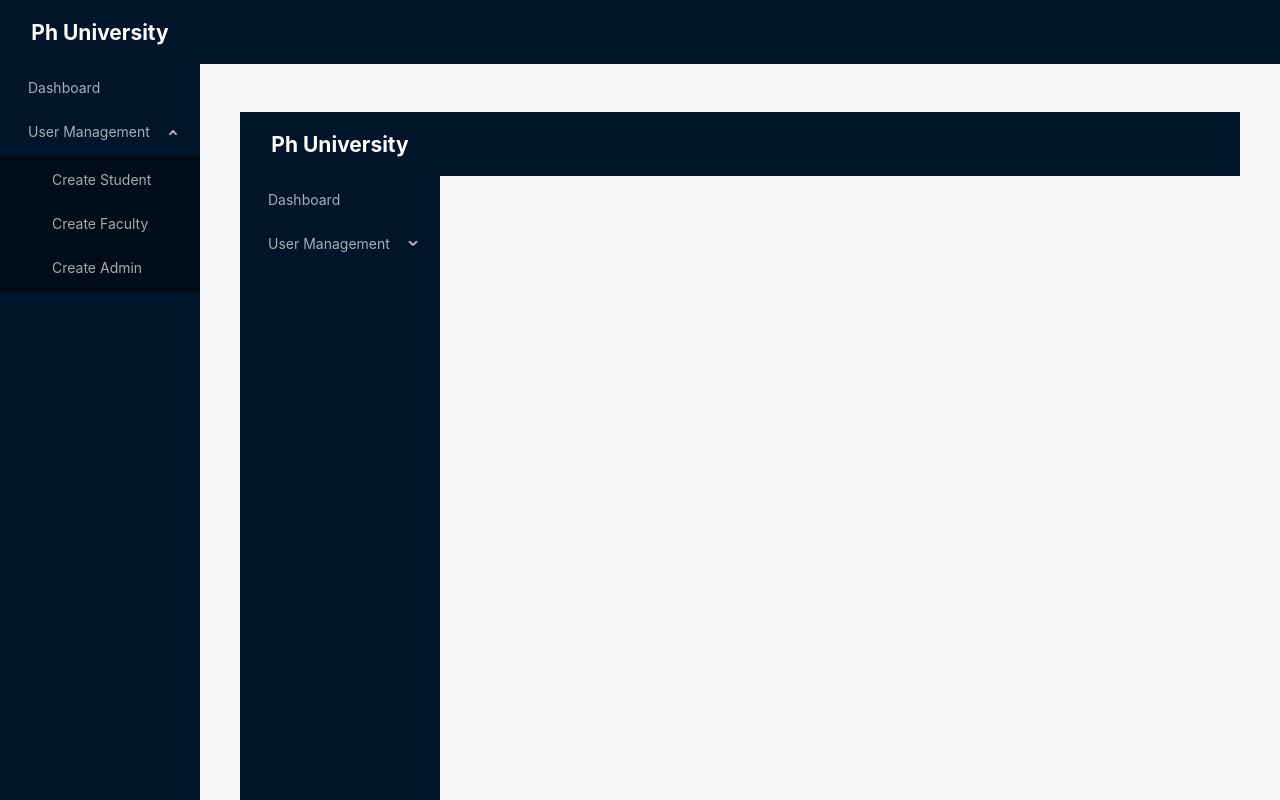
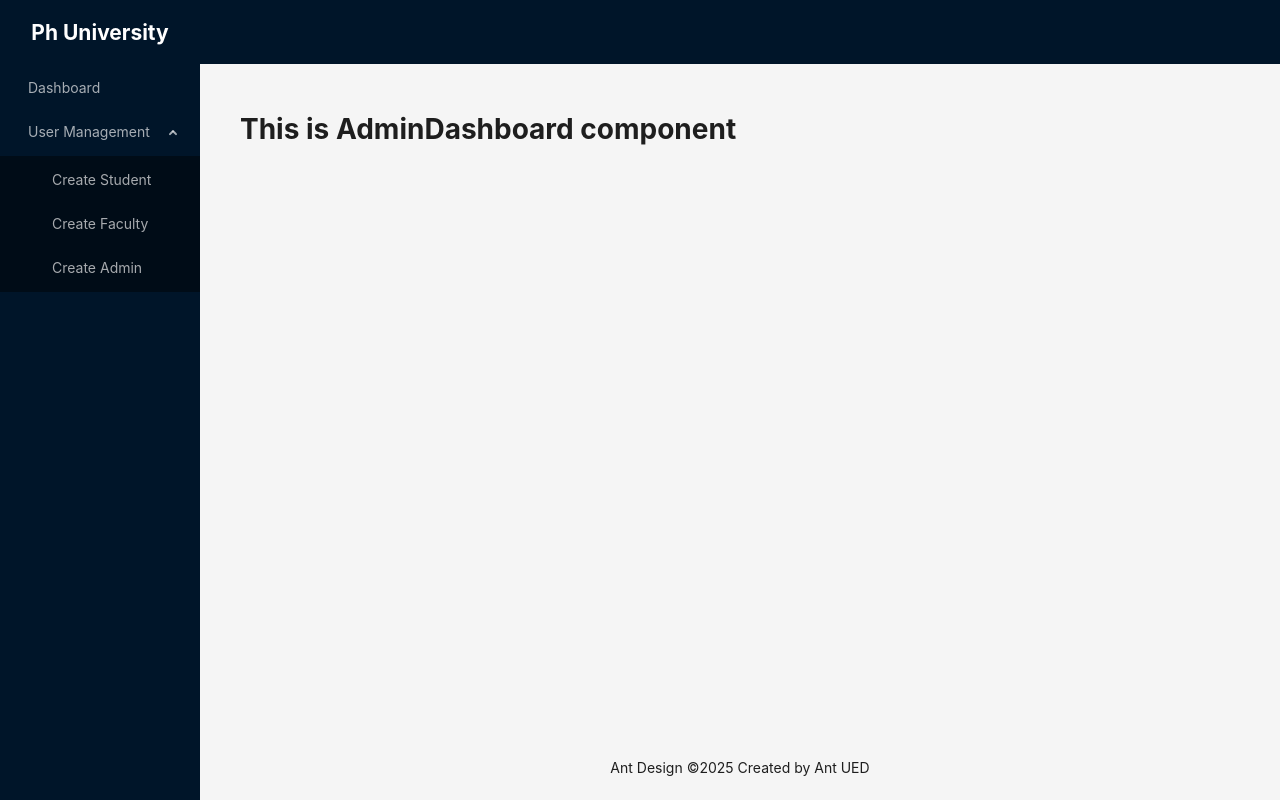
Before and after one commit to codermahbub20/university-of-tealand-client, a React (Vite) app: page /admin/dashboard in a window 1280 px wide. Both pictures are taken after a click on the element "User Management". Shown: the top 800 px of the page. Built offline with nearby package versions, Linux system fonts and the light colour scheme.

Commit message:
Refactor hard-coded sidebar items

```diff
--- a/src/components/layout/MainLayout.tsx
+++ b/src/components/layout/MainLayout.tsx
@@ -1,32 +1,33 @@
-import { Layout, Menu, MenuProps } from "antd";
+import { Layout, Menu } from "antd";
 
-import { NavLink, Outlet } from "react-router-dom";
+import { Outlet } from "react-router-dom";
+import { adminSidebars } from "../../routes/routes.admins";
 const { Header, Content, Footer, Sider } = Layout;
 
-const items: MenuProps["items"] = [
-  {
-    key: "Dashboard",
-    label: <NavLink to="/admin/dashboard">Dashboard</NavLink>,
-  },
-  {
-    key: "User Management",
-    label: "User Management",
-    children: [
-      {
-        key: "Create Student",
-        label: <NavLink to="/admin/create-student">Create Student</NavLink>,
-      },
-      {
-        key: "Create Faculty",
-        label: <NavLink to="/admin/create-faculty">Create Faculty</NavLink>,
-      },
-      {
-        key: "Create Admin",
-        label: <NavLink to="/admin/create-admin">Create Admin</NavLink>,
-      },
-    ],
-  },
-];
+// const items: MenuProps["items"] = [
+//   {
+//     key: "Dashboard",
+//     label: <NavLink to="/admin/dashboard">Dashboard</NavLink>,
+//   },
+//   {
+//     key: "User Management",
+//     label: "User Management",
+//     children: [
+//       {
+//         key: "Create Student",
+//         label: <NavLink to="/admin/create-student">Create Student</NavLink>,
+//       },
+//       {
+//         key: "Create Faculty",
+//         label: <NavLink to="/admin/create-faculty">Create Faculty</NavLink>,
+//       },
+//       {
+//         key: "Create Admin",
+//         label: <NavLink to="/admin/create-admin">Create Admin</NavLink>,
+//       },
+//     ],
+//   },
+// ];
 
 const MainLayout = () => {
   return (
@@ -57,7 +58,7 @@ const MainLayout = () => {
             theme="dark"
             mode="inline"
             defaultSelectedKeys={["4"]}
-            items={items}
+            items={adminSidebars}
           />
         </Sider>
         <Layout>
--- /dev/null
+++ b/src/pages/admin/AdminDashboard.tsx
@@ -0,0 +1,9 @@
+const AdminDashboard = () => {
+  return (
+    <div>
+      <h1> This is AdminDashboard component </h1>
+    </div>
+  );
+};
+
+export default AdminDashboard;
--- a/src/routes/routes.admins.tsx
+++ b/src/routes/routes.admins.tsx
@@ -1,38 +1,69 @@
 import { ReactNode } from "react";
-import App from "../App";
 import CreateAdmin from "../pages/admin/CreateAdmin";
 import CreateFaculty from "../pages/admin/CreateFaculty";
 import CreateStudent from "../pages/admin/CreateStudent";
+import { NavLink } from "react-router-dom";
+import AdminDashboard from "../pages/admin/AdminDashboard";
 
 type TRoute = { path: string; element: ReactNode };
+
+type TSidebarItems = {
+  key: string;
+  label: ReactNode;
+  children?: TSidebarItems[];
+};
 
 export const adminPaths = [
   {
     name: "Dashboard",
-    path: "/admin/dashboard",
-    element: <App />,
+    path: "dashboard",
+    element: <AdminDashboard />,
   },
   {
     name: "User Management",
     children: [
       {
         name: "Create Student",
-        path: "/admin/create-student",
+        path: "create-student",
         element: <CreateStudent />,
       },
       {
         name: "Create Faculty",
-        path: "/admin/create-faculty",
+        path: "create-faculty",
         element: <CreateFaculty />,
       },
       {
         name: "Create Admin",
-        path: "/admin/create-admin",
+        path: "create-admin",
         element: <CreateAdmin />,
       },
     ],
   },
 ];
+
+export const adminSidebars = adminPaths.reduce((acc: TSidebarItems[], item) => {
+  if (item.path && item.name) {
+    acc.push({
+      key: item.name,
+      label: <NavLink to={`/admin/${item.path}`}>{item.name}</NavLink>,
+    });
+  }
+
+  if (item.children) {
+    acc.push({
+      key: item.name,
+      label: item.name,
+      children: item.children.map((child) => {
+        return {
+          key: child.name,
+          label: <NavLink to={`/admin/${child.path}`}>{child.name}</NavLink>,
+        };
+      }),
+    });
+  }
+
+  return acc; // Ensures the accumulator is returned
+}, []); // Initialize the accumulator as an empty array
 
 export const adminRoutes = adminPaths.reduce((acc: TRoute[], item) => {
   if (item.path && item.element) {
```
